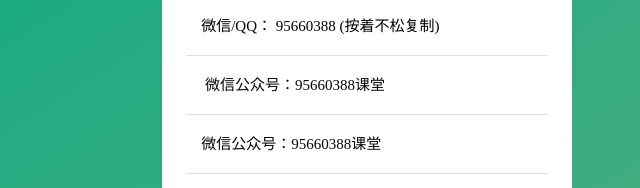
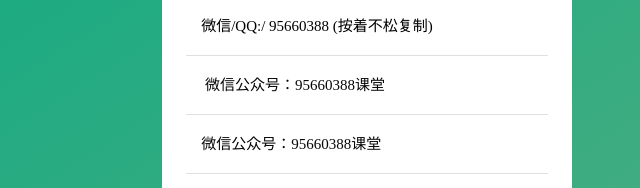
Before and after one commit to markeson369/index, a plain HTML site: page index.html in a window 1280 px wide. Shown: the part 303-491 px from the top of the page, 273-913 px from the left. Drawn offline with Linux system fonts and the light colour scheme.

Commit message:
Update index.html

```diff
--- a/index.html
+++ b/index.html
@@ -34,7 +34,7 @@
 
 <li>
 <span style="color: rgba(0,0,0,1); font-family: Microsoft YaHei; font-size: 15px; font-style: normal; font-variant-ligatures: normal; font-variant-caps: normal; font-weight: 300; letter-spacing: normal; orphans: 2; text-align: left; text-indent: 0px; text-transform: none; white-space: normal; widows: 2; word-spacing: 0px; -webkit-text-stroke-width: 0px; text-decoration-style: initial; text-decoration-color: initial; display: inline !important; float: none; box-sizing: border-box; margin: 0; padding: 0; background-color: rgb(255, 255, 255)">
-微信/QQ：&nbsp;95660388&nbsp;(按着不松复制)</span>
+微信/QQ:/&nbsp;95660388&nbsp;(按着不松复制)</span>
 </li>
 
 <li>
```
